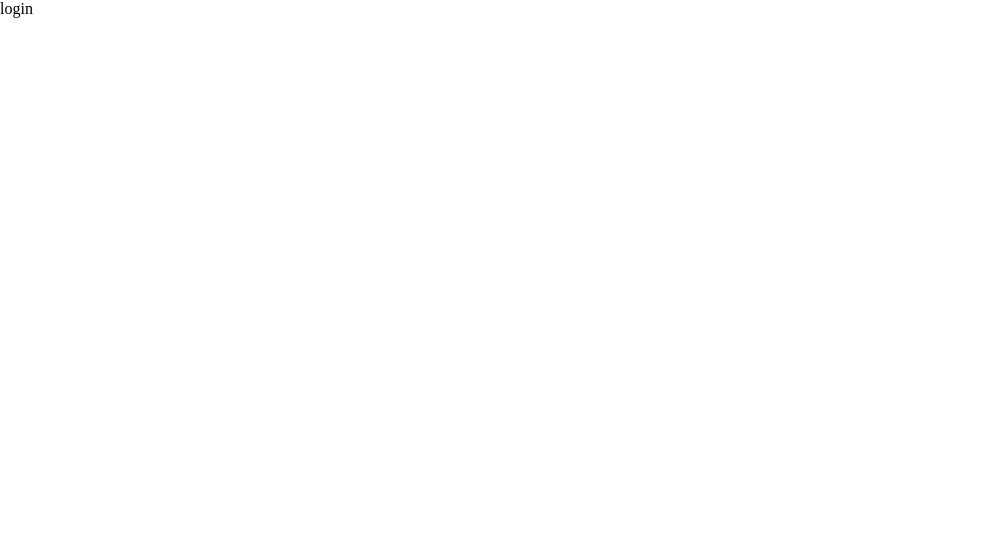
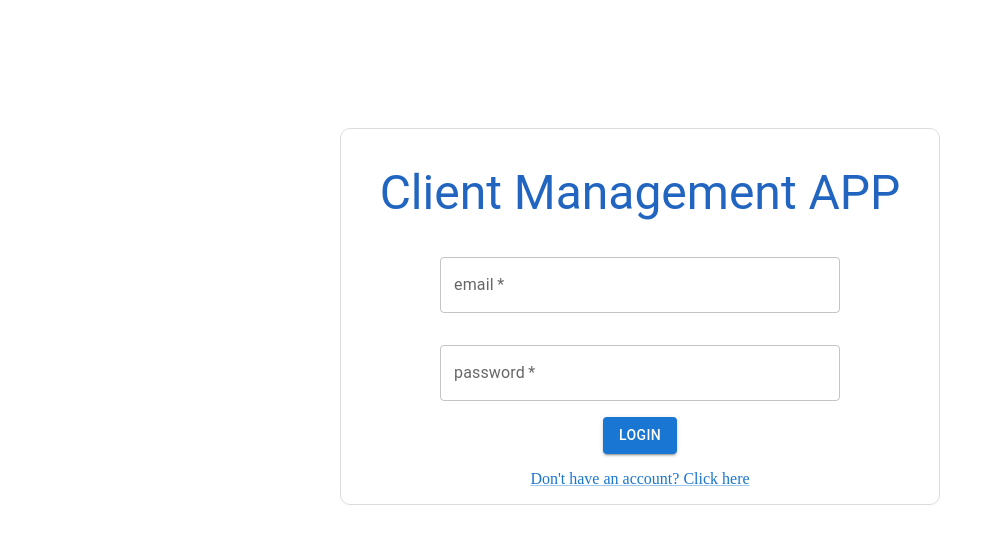
Before and after one commit to Roberson-Andrade/client-management-dashboard, a React (Vite) app: page /login in a window 1280 px wide. Shown: the top 544 px of the page, without its empty margins (0-1002 px from the left). Built offline with nearby package versions, Linux system fonts and the light colour scheme; the HTML template or start-up script is replaced by a standard one.

Commit message:
Add authentication page structure and styling

```diff
--- a/src/App.jsx
+++ b/src/App.jsx
@@ -1,15 +1,17 @@
+import React from 'react';
 import { Routes, Route, Navigate } from 'react-router-dom';
 import './App.css';
+import Authentication from './pages/Authentication';
 
 function App() {
   return (
     <Routes>
       <Route path='/' element={<Navigate replace to='/login'/>}/>
-      <Route path='/login' element={<div>login</div>}/>
+      <Route path='/login' element={<Authentication/>}/>
       <Route path='/home' element={<div>home</div>}/>
       <Route path='*' element={<div>Page not found 404</div>}/>
     </Routes>
   );
-};
+}
 
 export default App
--- /dev/null
+++ b/src/components/Auth/AuthForm.jsx
@@ -0,0 +1,52 @@
+import React, { useState } from 'react';
+import { TextField } from '@mui/material';
+import LoadingButton from '@mui/lab/LoadingButton';
+import { FormBox, FormTitle, CreateAccountLink } from './StyledAuthForm';
+
+function AuthForm() {
+  const [hasAccount, setHasAccount] = useState(true);
+
+  const createAccountHandler = () => {
+    setHasAccount(prevState => !prevState);
+  }
+
+  const createAccountText = hasAccount
+    ? "Don't have an account? Click here"
+    : "Already have an account? Click here";
+
+  return (
+    <FormBox component="form">
+
+      <FormTitle variant="h3" >
+        Client Management APP
+      </FormTitle>
+
+      {!hasAccount && <TextField required id="fullName" label="Full Name" />}
+
+      <TextField required id="email" label="email" />
+
+      <TextField required id="password" label="password" />
+
+      <div>
+        {hasAccount && (
+          <LoadingButton variant="contained" size="medium">
+            Login
+          </LoadingButton>
+        )}
+
+        {!hasAccount && (
+          <LoadingButton variant="contained" size="medium">
+            Create an Account
+          </LoadingButton>
+        )}
+      </div>
+
+      <CreateAccountLink href="#" onClick={createAccountHandler}>
+        {createAccountText}
+      </CreateAccountLink>
+
+    </FormBox>
+  );
+}
+
+export default AuthForm
--- /dev/null
+++ b/src/components/Auth/StyledAuthForm.jsx
@@ -0,0 +1,29 @@
+import { Box, Link, styled, Typography } from "@mui/material";
+
+export const FormBox = styled(Box)`
+  margin: 8rem auto;
+  padding: 1rem 1rem;
+  width: 100%;
+  max-width: 600px;
+  border:1px solid #dcdcdc;
+  border-radius: 10px;
+  & .MuiTextField-root { margin: 1rem; width:100%; max-width: 400px};
+  & .MuiButton-root { margin: 0 4px};
+  display: flex;
+  flex-direction: column;
+  align-items: center;
+
+  @media(max-width: 500px) {
+    margin: 4rem auto;
+  }
+`;
+
+export const FormTitle = styled(Typography)`
+  color: #2165C0;
+  margin: 20px 0;
+  text-align: center;
+`;
+
+export const CreateAccountLink = styled(Link)`
+  margin-top: 1rem;
+`;
--- /dev/null
+++ b/src/pages/Authentication.jsx
@@ -0,0 +1,12 @@
+import React from 'react';
+import AuthForm from '../components/Auth/AuthForm';
+
+function Authentication() {
+  return (
+    <div style={{ padding: "0 10px" }}>
+      <AuthForm />
+    </div>
+  );
+}
+
+export default Authentication
```
